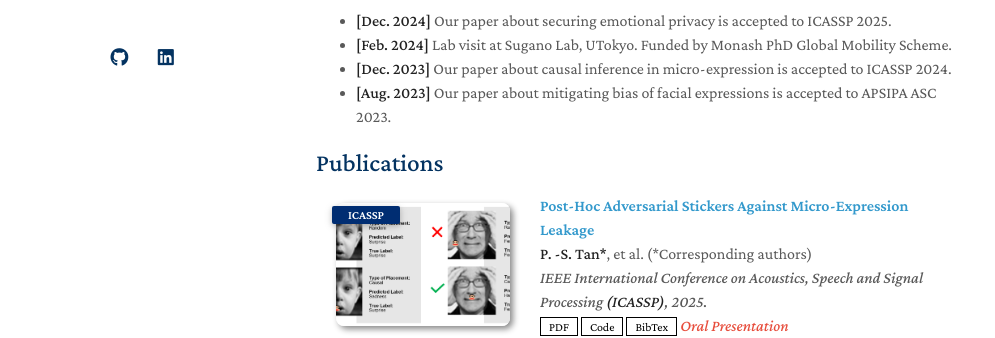
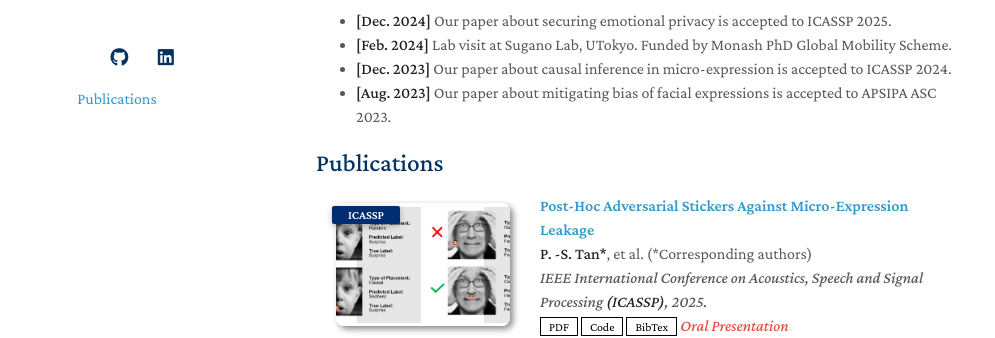
Before and after one commit to noobasuna/tpeisze, a Jekyll site: the page built from index.md, in a window 1280 px wide. Shown: the part 369-707 px from the top of the page, without its empty margins (154-1149 px from the left). Built offline with Jekyll 4.4.1, drawn with Linux system fonts in a browser that asks for light colours; a style sheet for code colours, icons or effects is not loaded; our own code applies the rules of GitHub Pages for plain Markdown files.

Commit message:
Update homepage.html

```diff
--- a/_layouts/homepage.html
+++ b/_layouts/homepage.html
@@ -90,6 +90,10 @@
         </a>
         {% endif %}
         </div>
+        <div class="nav-links" style="margin-top: 10px;">
+  <a href="/publications/" style="margin-right: 10px;">Publications</a>
+</div>
+
         <br>
 
       </header>
```
